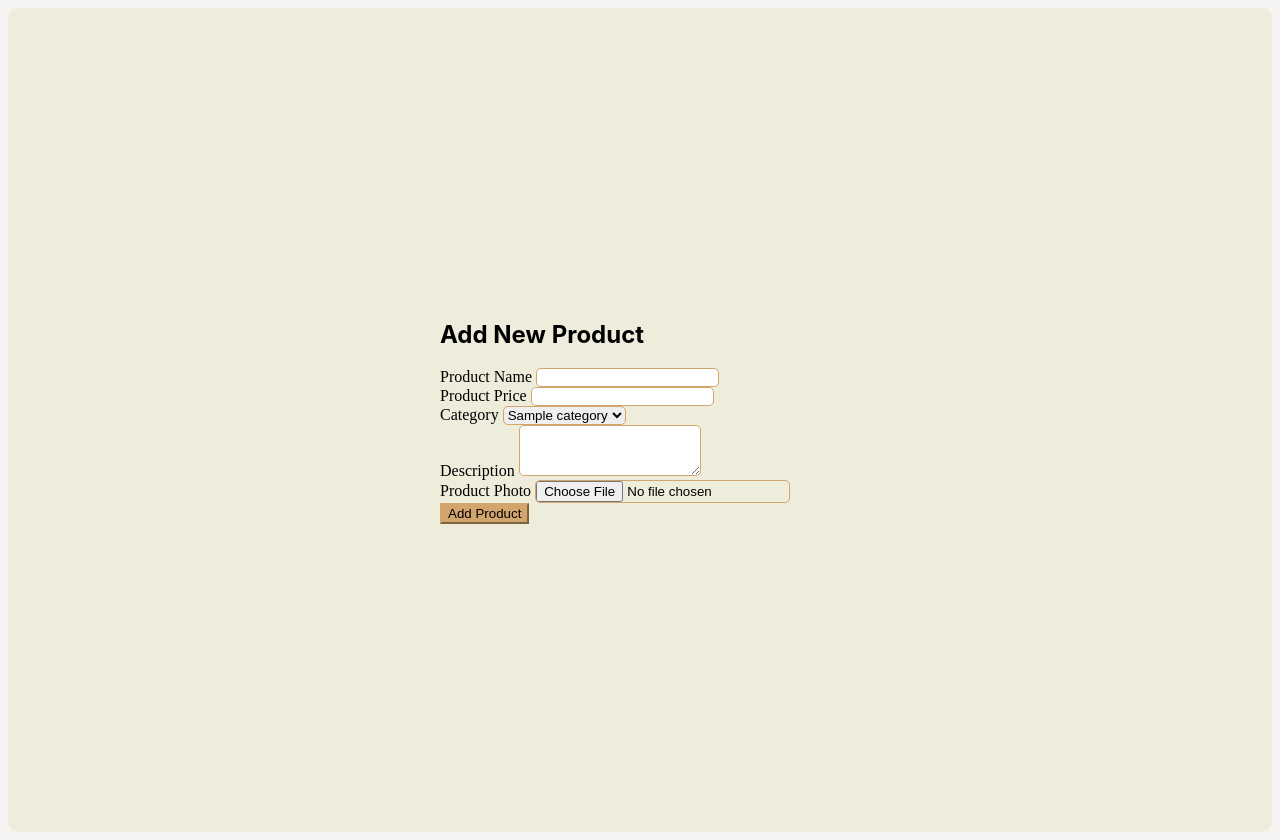
After one commit to Friannnnn/pos, a PHP site: page /add_cashier.php in a window 1280 px wide. The commit adds this page. Run offline with PHP 8.4, Linux system fonts and the light colour scheme; the visitor is signed in with stand-in values (Sample User, id 1); tables that the repository leaves empty or names only in its code hold one stand-in row (values such as "Sample post").

Commit message:
may 31 23:39

```diff
--- /dev/null
+++ b/add_cashier.php
@@ -0,0 +1,163 @@
+<?php
+include 'dbcon.php';
+session_start();
+
+if (!isset($_SESSION['cashierName']) || !isset($_SESSION['cashierCode'])) {
+    header("Location: index.php");
+    exit();
+}
+
+if ($_SERVER['REQUEST_METHOD'] === 'POST') {
+    if (isset($_FILES['productPhoto'])) {
+        $productName = $_POST['productName'];
+        $productPrice = $_POST['productPrice'];
+        $productCategory = $_POST['productCategory'];
+        $productDescription = $_POST['productDescription'];
+        $productPhoto = $_FILES['productPhoto'];
+
+        $uploadDirectory = 'uploads/';
+        $uploadFile = $uploadDirectory . basename($productPhoto['name']);
+
+        if (!is_dir($uploadDirectory)) {
+            mkdir($uploadDirectory, 0777, true);
+        }
+
+        if (move_uploaded_file($productPhoto['tmp_name'], $uploadFile)) {
+
+            $stmt = $conn->prepare("INSERT INTO products (name, price, category_id, description, photo) VALUES (?, ?, ?, ?, ?)");
+            $stmt->bind_param("sdiss", $productName, $productPrice, $productCategory, $productDescription, $uploadFile);
+
+            if ($stmt->execute()) {
+                echo "New product added successfully";
+            } else {
+                echo "Error: " . $stmt->error;
+            }
+
+            $stmt->close();
+            $conn->close();
+        } else {
+            echo "Failed to upload file.";
+        }
+    } else {
+        echo "Product photo is required.";
+    }
+    exit();
+}
+?>
+
+
+
+            <style>
+                body {
+                    background-color: #F5F4F2;
+                    color: black;
+                }
+
+                .container {
+                    background-color: #EEECDA;
+                    padding: 20px;
+                    border-radius: 10px;
+                }
+
+                .btn-primary {
+                    background-color: #d2a56c;
+                    border-color: #d2a56c;
+                }
+
+                .btn-primary:hover {
+                    background-color: #8B4513;
+                    border-color: #8B4513;
+                }
+
+                .center-container {
+                    display: flex;
+                    justify-content: center;
+                    align-items: center;
+                    height: 100%;
+                }
+
+                .form-container {
+                    width: 100%;
+                    max-width: 400px;
+                }
+
+                .form-label {
+                    color: black;
+                }
+
+                .form-control {
+                    border: 1px solid #d2a56c;
+                    border-radius: 5px;
+                }
+
+                .form-select {
+                    border: 1px solid #d2a56c;
+                    border-radius: 5px;
+                }
+
+                h2 {
+                    font-family: 'Inter', sans-serif;
+                    font-weight: 700;
+                }
+            </style>
+<div class="container mt-5">
+    <div class="center-container">
+        <div class="form-container">
+            <h2 class="text-center mb-4">Add New Product</h2>
+            <form id="addProductForm" enctype="multipart/form-data">
+                <div class="mb-3">
+                    <label for="productName" class="form-label">Product Name</label>
+                    <input type="text" class="form-control" id="productName" name="productName" required>
+                </div>
+                <div class="mb-3">
+                    <label for="productPrice" class="form-label">Product Price</label>
+                    <input type="number" class="form-control" id="productPrice" name="productPrice" required>
+                </div>
+                <div class="mb-3">
+                    <label for="productCategory" class="form-label">Category</label>
+                    <select class="form-select" id="productCategory" name="productCategory" required>
+                        <?php
+
+                        $result = $conn->query("SELECT id, name FROM categories");
+                        if ($result->num_rows > 0) {
+                            while ($row = $result->fetch_assoc()) {
+                                echo '<option value="' . $row['id'] . '">' . $row['name'] . '</option>';
+                            }
+                        } else {
+                            echo '<option value="">No categories found</option>';
+                        }
+                        $conn->close();
+                        ?>
+                    </select>
+                </div>
+                <div class="mb-3">
+                    <label for="productDescription" class="form-label">Description</label>
+                    <textarea class="form-control" id="productDescription" name="productDescription" rows="3"></textarea>
+                </div>
+                <div class="mb-3">
+                    <label for="productPhoto" class="form-label">Product Photo</label>
+                    <input type="file" class="form-control" id="productPhoto" name="productPhoto" accept="image/*" required>
+                </div>
+                <button type="submit" class="btn btn-primary">Add Product</button>
+            </form>
+        </div>
+    </div>
+</div>
+
+<script>
+    $('#addProductForm').submit(function(event) {
+        event.preventDefault();
+        var formData = new FormData(this);
+        $.ajax({
+            type: 'POST',
+            url: 'add_products.php',
+            data: formData,
+            processData: false,
+            contentType: false,
+            success: function(response) {
+                alert(response);
+                $('#addProductForm')[0].reset();
+            }
+        });
+    });
+</script>
--- a/dashboard.php
+++ b/dashboard.php
@@ -117,7 +117,7 @@ if (!isset($_SESSION['terminal_report_generated'])) {
                         if ($_SESSION['cashierCode'] == 'admin') {
                             echo '
                             <li class="nav-item sidelink">
-                                <a class="nav-link linkcol main-content-load" href="cashiers.php">Cashiers</a>
+                                <a class="nav-link linkcol main-content-load" href="add_cashier.php">Cashiers</a>
                             </li>
                             <li class="nav-item sidelink">
                                 <a class="nav-link linkcol main-content-load" href="dashboard.php">Dashboard</a>
--- a/home.php
+++ b/home.php
@@ -153,8 +153,8 @@ if (mysqli_num_rows($result) > 0) {
             padding: 20px;
             width: 300px;
             box-shadow: 0 4px 8px rgba(0, 0, 0, 0.1);
-            height: 300px; /* Set a fixed height */
-            overflow-y: auto; /* Allow vertical scrolling */
+            height: 300px;
+            overflow-y: auto;
         }
 
         .ordered-list {
```
